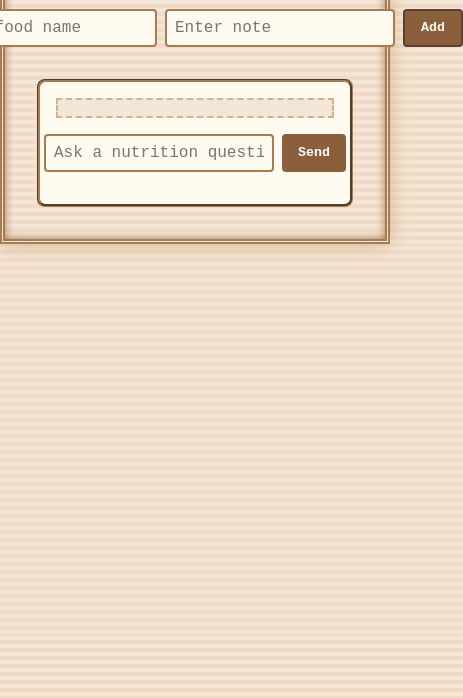
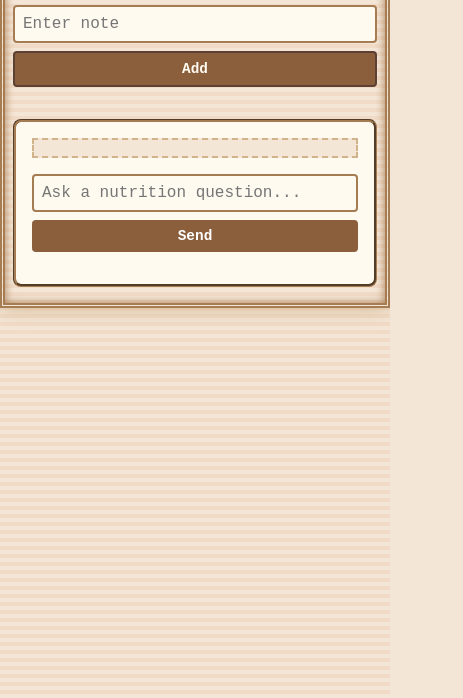
Before and after one commit to johnsolojoseph/food-diary-stanhacks-workshop, a website: page public/index.html in a window 390 px wide. Shown: the part 146-844 px from the top of the page, 463 px wide, since content can reach past the window. Drawn offline with Linux system fonts and the light colour scheme.

Commit message:
mobile friendly

```diff
--- a/public/styles.css
+++ b/public/styles.css
@@ -1,45 +1,42 @@
-/* Retro Vintage Radio Look */
-
 body {
   background-color: #f4e6d7;
   color: #3b2f2f;
   font-family: 'Courier New', monospace;
-  padding: 2rem;
+  padding: 1rem;
   max-width: 600px;
   margin: auto;
   border: 5px double #a67c52;
-  background-image: repeating-linear-gradient(
-    0deg,
-    #f4e6d7 0px,
-    #f4e6d7 4px,
-    #f1dbc7 4px,
-    #f1dbc7 8px
-  );
+  background-image: repeating-linear-gradient(0deg,
+      #f4e6d7 0px,
+      #f4e6d7 4px,
+      #f1dbc7 4px,
+      #f1dbc7 8px);
   box-shadow: inset 0 0 10px #a67c52, 0 0 20px #d2b48c;
 }
 
 h1 {
   text-align: center;
-  font-size: 2.5rem;
+  font-size: 2rem;
   color: #5c4033;
   background-color: #d2b48c;
   padding: 0.5rem;
   border: 3px solid #a67c52;
   box-shadow: inset 0 0 6px #8b5e3c;
-  margin-bottom: 1.5rem;
+  margin-bottom: 1rem;
   font-weight: bold;
   text-shadow: 1px 1px #fffaf0;
 }
 
 form {
   display: flex;
+  flex-wrap: wrap;
   gap: 0.5rem;
   justify-content: center;
   margin-bottom: 1rem;
 }
 
 input {
-  flex: 1;
+  flex: 1 1 100%;
   padding: 0.5rem;
   background: #fffaf0;
   border: 2px solid #a67c52;
@@ -50,6 +47,7 @@ input {
 }
 
 button {
+  flex: 1 1 auto;
   background: #8b5e3c;
   color: #fffaf0;
   border: 2px solid #5c4033;
@@ -84,7 +82,8 @@ img {
   margin-top: 0.5rem;
   border: 2px solid #a67c52;
   border-radius: 6px;
-  max-width: 100px;
+  max-width: 100%;
+  height: auto;
   filter: sepia(60%);
 }
 
@@ -105,27 +104,49 @@ img {
   border: 2px dashed #d2b48c;
 }
 
-.user-msg, .bot-msg {
+.user-msg,
+.bot-msg {
   margin: 0.5rem 0;
+  word-wrap: break-word;
 }
 
 #chat-form {
   display: flex;
+  flex-wrap: wrap;
   gap: 0.5rem;
 }
 
 #chat-input {
-  flex: 1;
+  flex: 1 1 100%;
   padding: 0.5rem;
   font-family: monospace;
   border: 2px solid #a67c52;
+  border-radius: 4px;
 }
 
 #chat-form button {
+  flex: 1 1 auto;
   background: #8b5e3c;
   color: white;
   padding: 0.5rem 1rem;
   border: none;
   font-weight: bold;
   cursor: pointer;
+  border-radius: 4px;
 }
+
+/* Optional: Narrow screen tweaks */
+@media (max-width: 480px) {
+  body {
+    padding: 1rem 0.5rem;
+  }
+
+  h1 {
+    font-size: 1.6rem;
+  }
+
+  button {
+    padding: 0.5rem;
+    font-size: 0.9rem;
+  }
+}
```
